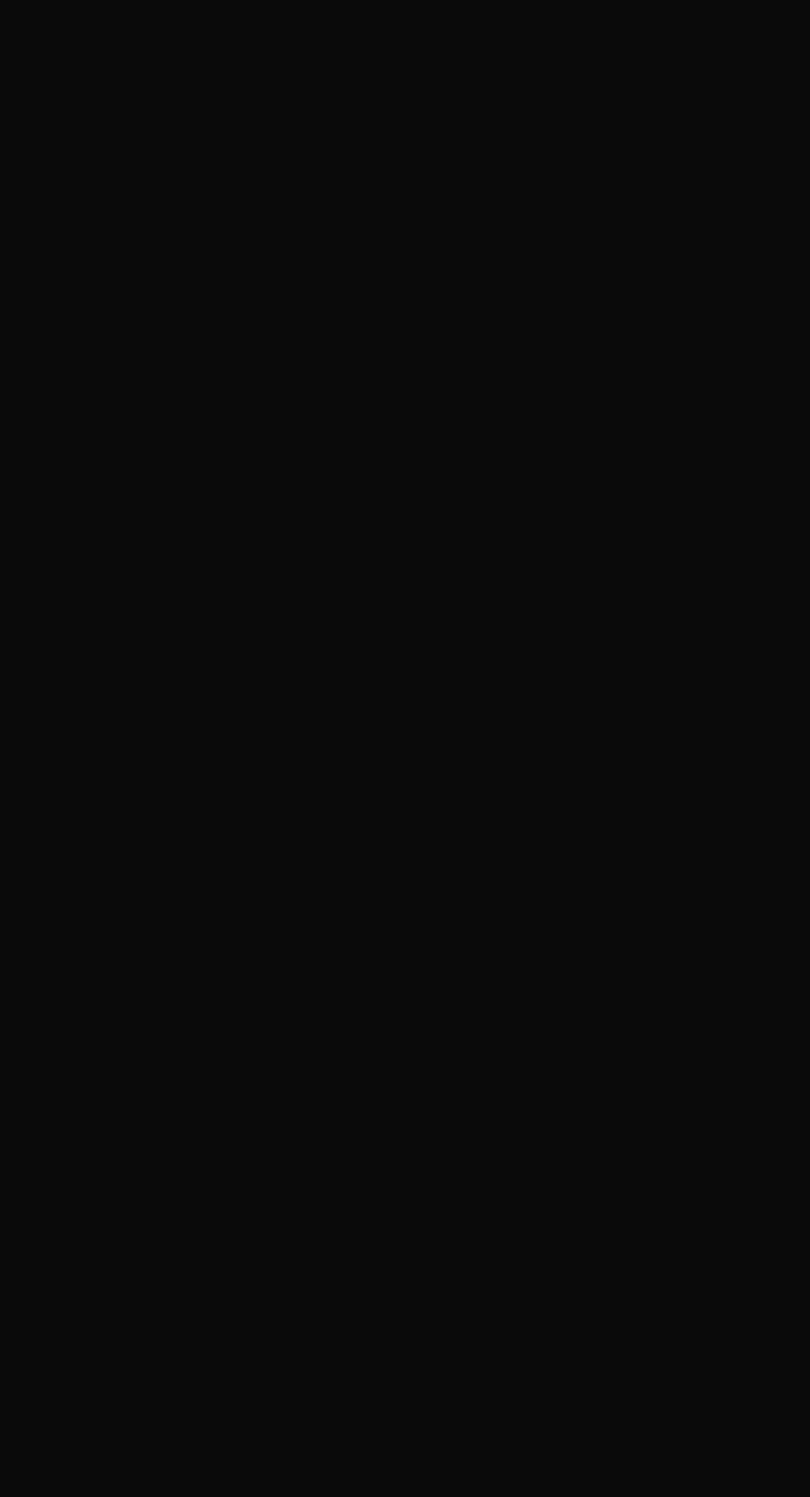
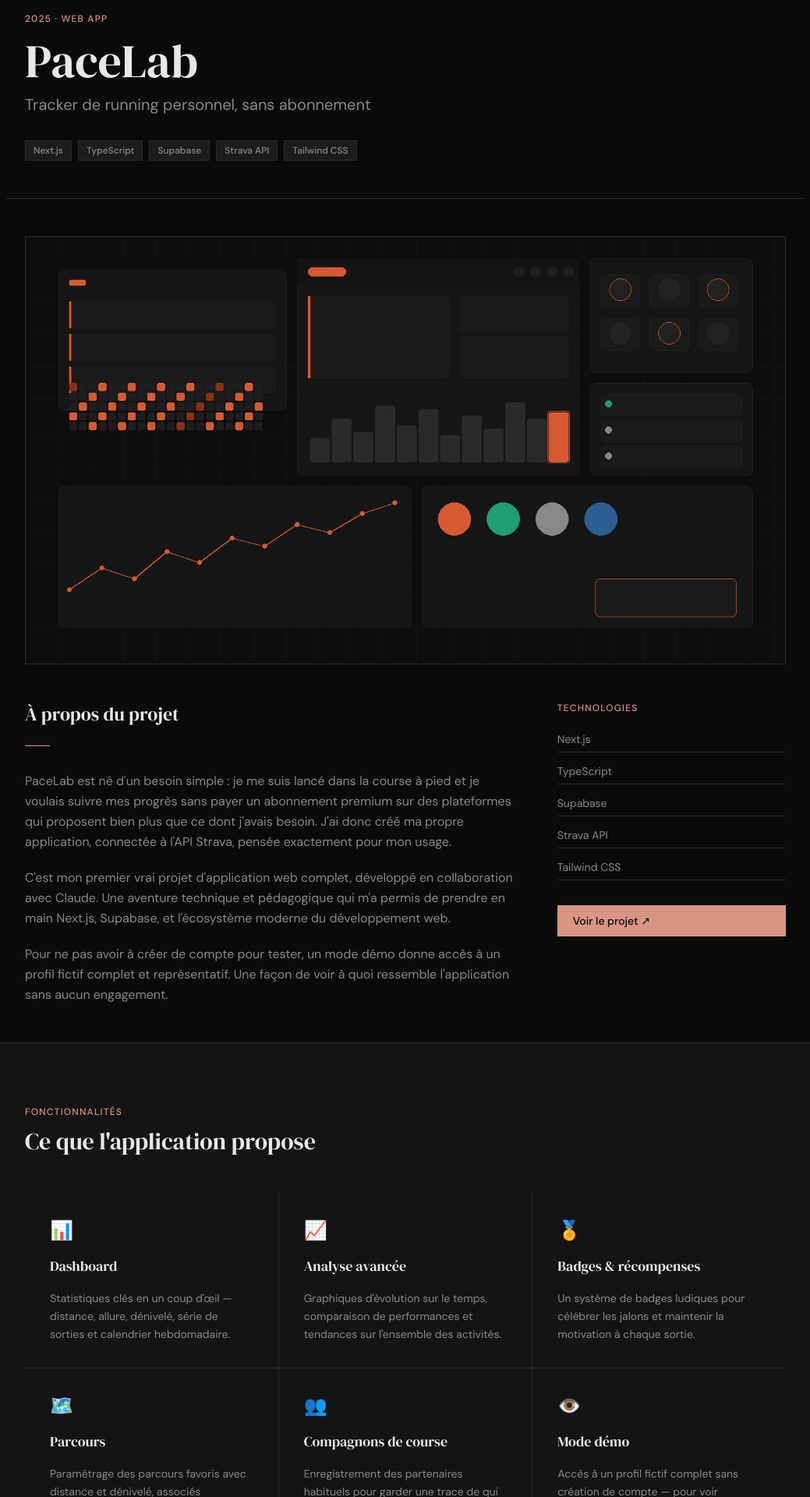
Before and after one commit to lee-eliott/eliott-portfolio, a Next.js app: page /projects/pacelab in a window 1280 px wide. Before the commit this address had no page. Shown: the part 160-2080 px from the top of the page at 78% size, without its empty margins (120-1159 px from the left). Before the commit the page ends 800 px from the top, so only its background shows below. Built offline with nearby package versions, Linux system fonts and the light colour scheme.

Commit message:
feat: remplace projets par PaceLab avec page détail enrichie

```diff
--- a/app/projects/[slug]/page.tsx
+++ b/app/projects/[slug]/page.tsx
@@ -9,12 +9,10 @@
   params: { slug: string };
 };
 
-/* ── Static params for SSG ────────────────────────────────── */
 export function generateStaticParams() {
   return projects.map((p) => ({ slug: p.slug }));
 }
 
-/* ── Dynamic metadata ─────────────────────────────────────── */
 export function generateMetadata({ params }: Props): Metadata {
   const project = getProjectBySlug(params.slug);
   if (!project) return { title: "Projet introuvable" };
@@ -24,11 +22,12 @@
   };
 }
 
-/* ── Page ─────────────────────────────────────────────────── */
 export default function ProjectDetailPage({ params }: Props) {
   const project = getProjectBySlug(params.slug);
 
   if (!project) notFound();
+
+  const paragraphs = project.longDescription.split("\n\n").filter(Boolean);
 
   return (
     <div className="pt-16">
@@ -73,7 +72,7 @@
       </section>
 
       {/* Content grid */}
-      <section className="max-w-5xl mx-auto px-6 pb-20">
+      <section className="max-w-5xl mx-auto px-6 pb-12">
         <div className="grid md:grid-cols-3 gap-12">
           {/* Long description */}
           <div className="md:col-span-2">
@@ -81,9 +80,13 @@
               À propos du projet
             </h2>
             <div className="w-8 h-px bg-accent mb-8" />
-            <p className="font-body text-muted leading-relaxed text-base">
-              {project.longDescription}
-            </p>
+            <div className="flex flex-col gap-5">
+              {paragraphs.map((p, i) => (
+                <p key={i} className="font-body text-muted leading-relaxed text-base">
+                  {p}
+                </p>
+              ))}
+            </div>
           </div>
 
           {/* Sidebar */}
@@ -122,7 +125,38 @@
         </div>
       </section>
 
-      {/* Navigation between projects */}
+      {/* Features grid */}
+      {project.features && project.features.length > 0 && (
+        <section className="border-t border-border bg-surface">
+          <div className="max-w-5xl mx-auto px-6 py-20">
+            <p className="text-accent text-xs font-medium uppercase tracking-widest mb-3">
+              Fonctionnalités
+            </p>
+            <h2 className="font-display text-3xl text-text mb-12">
+              Ce que l&apos;application propose
+            </h2>
+
+            <div className="grid sm:grid-cols-2 md:grid-cols-3 gap-px bg-border">
+              {project.features.map((feature) => (
+                <div
+                  key={feature.title}
+                  className="bg-surface p-8 flex flex-col gap-4"
+                >
+                  <span className="text-2xl">{feature.icon}</span>
+                  <h3 className="font-display text-lg text-text">
+                    {feature.title}
+                  </h3>
+                  <p className="font-body text-sm text-muted leading-relaxed">
+                    {feature.description}
+                  </p>
+                </div>
+              ))}
+            </div>
+          </div>
+        </section>
+      )}
+
+      {/* Navigation */}
       <section className="border-t border-border">
         <div className="max-w-5xl mx-auto px-6 py-12">
           <div className="flex justify-between items-center">
--- a/data/projects.ts
+++ b/data/projects.ts
@@ -10,36 +10,55 @@
   github?: string;
   year: string;
   category: string;
+  features?: { icon: string; title: string; description: string }[];
 };
 
 export const projects: Project[] = [
   {
-    slug: "travel-agency",
-    title: "Travel Agency",
-    subtitle: "Site web pour une agence de voyage",
+    slug: "pacelab",
+    title: "PaceLab",
+    subtitle: "Tracker de running personnel, sans abonnement",
     description:
-      "Site vitrine moderne pour une agence de voyage, conçu en HTML & CSS pur lors d'une formation Udemy.",
+      "Application web de suivi de course à pied connectée à Strava, conçue pour les débutants qui veulent suivre leur progression sans payer de premium.",
     longDescription:
-      "Réalisé dans le cadre de la formation 'Formation Complète Développeur Web' sur Udemy, ce projet m'a permis de maîtriser les fondamentaux du HTML et du CSS. L'objectif était de créer un site vitrine complet pour une agence de voyage, avec une attention particulière portée à la mise en page responsive et à l'expérience utilisateur.",
-    technologies: ["HTML", "CSS"],
-    image: "/images/travel-agency.jpg",
-    link: "https://lee-eliott.github.io/travel-agency/",
-    year: "2022",
-    category: "Web",
-  },
-  {
-    slug: "restaurant",
-    title: "El Pizza Mama",
-    subtitle: "Application web de gestion de menu",
-    description:
-      "Application Django permettant à un restaurateur de gérer dynamiquement son menu de pizzas en ligne.",
-    longDescription:
-      "Développé dans le cadre de la formation 'Développeur Python | Formation Complète 2021' sur Udemy, ce projet a mis en pratique Python, Django et le déploiement sur Heroku. J'ai conçu une interface d'administration intuitive permettant à un client fictif de modifier facilement son menu de pizzas en ligne, sans aucune connaissance technique requise.",
-    technologies: ["Python", "Django", "HTML", "CSS", "Heroku"],
-    image: "/images/restaurant.jpg",
-    link: "https://elpizzamamadjango.herokuapp.com/",
-    year: "2021",
-    category: "Web",
+      "PaceLab est né d'un besoin simple : je me suis lancé dans la course à pied et je voulais suivre mes progrès sans payer un abonnement premium sur des plateformes qui proposent bien plus que ce dont j'avais besoin. J'ai donc créé ma propre application, connectée à l'API Strava, pensée exactement pour mon usage.\n\nC'est mon premier vrai projet d'application web complet, développé en collaboration avec Claude. Une aventure technique et pédagogique qui m'a permis de prendre en main Next.js, Supabase, et l'écosystème moderne du développement web.\n\nPour ne pas avoir à créer de compte pour tester, un mode démo donne accès à un profil fictif complet et représentatif. Une façon de voir à quoi ressemble l'application sans aucun engagement.",
+    technologies: ["Next.js", "TypeScript", "Supabase", "Strava API", "Tailwind CSS"],
+    image: "/images/pacelab.jpg",
+    link: "https://pacelab-five.vercel.app/mescourses",
+    year: "2025",
+    category: "Web App",
+    features: [
+      {
+        icon: "📊",
+        title: "Dashboard",
+        description: "Statistiques clés en un coup d'œil — distance, allure, dénivelé, série de sorties et calendrier hebdomadaire.",
+      },
+      {
+        icon: "📈",
+        title: "Analyse avancée",
+        description: "Graphiques d'évolution sur le temps, comparaison de performances et tendances sur l'ensemble des activités.",
+      },
+      {
+        icon: "🏅",
+        title: "Badges & récompenses",
+        description: "Un système de badges ludiques pour célébrer les jalons et maintenir la motivation à chaque sortie.",
+      },
+      {
+        icon: "🗺️",
+        title: "Parcours",
+        description: "Paramétrage des parcours favoris avec distance et dénivelé, associés automatiquement aux activités correspondantes.",
+      },
+      {
+        icon: "👥",
+        title: "Compagnons de course",
+        description: "Enregistrement des partenaires habituels pour garder une trace de qui court avec vous et à quelle fréquence.",
+      },
+      {
+        icon: "👁️",
+        title: "Mode démo",
+        description: "Accès à un profil fictif complet sans création de compte — pour voir l'application telle qu'elle est, sans engagement.",
+      },
+    ],
   },
 ];
 
```
Also changed, not shown: public/images/pacelab.jpg (added).
